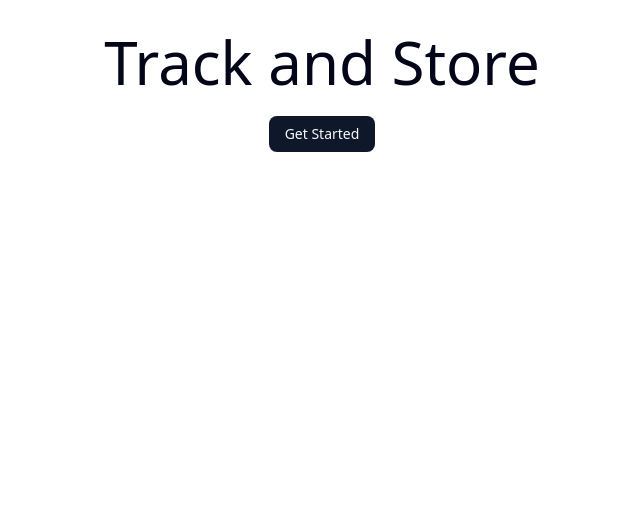
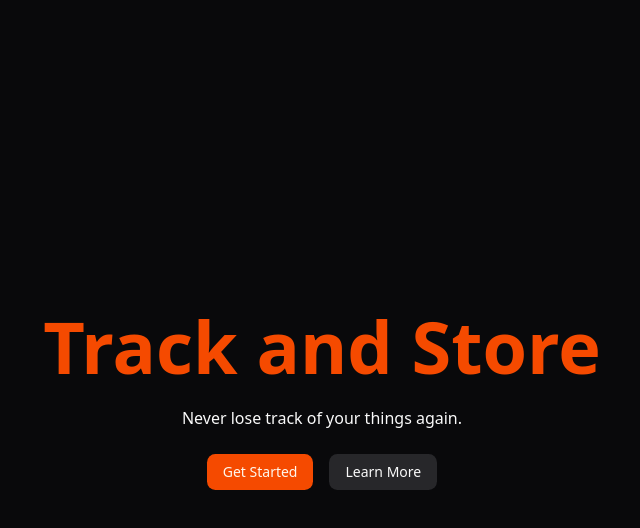
Before and after one commit to Murky-dev/TrackAndStore-WebUI, a React (Vite) app: page / in a window 1280 px wide. Shown: the top 528 px of the page, without its empty margins (318-958 px from the left). Built offline with nearby package versions, Linux system fonts and the light colour scheme.

Commit message:
Added a suitable shadcn theme.
Dark-only orange for now!  We can add in the light variant with a toggle in a future phase.

Created a more suitable landing page - it'll do for now!

```diff
--- a/src/App.css
+++ b/src/App.css
@@ -1,6 +1,6 @@
 #root {
   max-width: 1280px;
   margin: 0 auto;
-  padding: 2rem;
+  padding: 0;
   text-align: center;
 }
--- a/src/App.tsx
+++ b/src/App.tsx
@@ -5,8 +5,16 @@ function App() {
 
   return (
     <>
-      <h1 className="text-6xl">Track and Store</h1>
-      <Button className="mt-6">Get Started</Button>
+      <div className="flex flex-col items-center justify-center h-screen">
+        <div>
+          <h1 className="text-primary text-5xl xl:text-7xl font-bold">Track and Store</h1>
+          <p className="m-6">Never lose track of your things again.</p>
+          <div className="mt-6">
+            <Button className="mr-4">Get Started</Button>
+            <Button variant={'secondary'}>Learn More</Button>
+          </div>
+        </div>
+      </div>
     </>
   )
 }
--- a/src/index.css
+++ b/src/index.css
@@ -1,7 +1,5 @@
 @import "tailwindcss";
 @import "tw-animate-css";
-
-@custom-variant dark (&:is(.dark *));
 
 @theme inline {
   --radius-sm: calc(var(--radius) - 4px);
@@ -42,72 +40,38 @@
 }
 
 :root {
-  --radius: 0.625rem;
-  --background: oklch(1 0 0);
-  --foreground: oklch(0.129 0.042 264.695);
-  --card: oklch(1 0 0);
-  --card-foreground: oklch(0.129 0.042 264.695);
-  --popover: oklch(1 0 0);
-  --popover-foreground: oklch(0.129 0.042 264.695);
-  --primary: oklch(0.208 0.042 265.755);
-  --primary-foreground: oklch(0.984 0.003 247.858);
-  --secondary: oklch(0.968 0.007 247.896);
-  --secondary-foreground: oklch(0.208 0.042 265.755);
-  --muted: oklch(0.968 0.007 247.896);
-  --muted-foreground: oklch(0.554 0.046 257.417);
-  --accent: oklch(0.968 0.007 247.896);
-  --accent-foreground: oklch(0.208 0.042 265.755);
-  --destructive: oklch(0.577 0.245 27.325);
-  --border: oklch(0.929 0.013 255.508);
-  --input: oklch(0.929 0.013 255.508);
-  --ring: oklch(0.704 0.04 256.788);
-  --chart-1: oklch(0.646 0.222 41.116);
-  --chart-2: oklch(0.6 0.118 184.704);
-  --chart-3: oklch(0.398 0.07 227.392);
-  --chart-4: oklch(0.828 0.189 84.429);
-  --chart-5: oklch(0.769 0.188 70.08);
-  --sidebar: oklch(0.984 0.003 247.858);
-  --sidebar-foreground: oklch(0.129 0.042 264.695);
-  --sidebar-primary: oklch(0.208 0.042 265.755);
-  --sidebar-primary-foreground: oklch(0.984 0.003 247.858);
-  --sidebar-accent: oklch(0.968 0.007 247.896);
-  --sidebar-accent-foreground: oklch(0.208 0.042 265.755);
-  --sidebar-border: oklch(0.929 0.013 255.508);
-  --sidebar-ring: oklch(0.704 0.04 256.788);
-}
-
-.dark {
-  --background: oklch(0.129 0.042 264.695);
-  --foreground: oklch(0.984 0.003 247.858);
-  --card: oklch(0.208 0.042 265.755);
-  --card-foreground: oklch(0.984 0.003 247.858);
-  --popover: oklch(0.208 0.042 265.755);
-  --popover-foreground: oklch(0.984 0.003 247.858);
-  --primary: oklch(0.929 0.013 255.508);
-  --primary-foreground: oklch(0.208 0.042 265.755);
-  --secondary: oklch(0.279 0.041 260.031);
-  --secondary-foreground: oklch(0.984 0.003 247.858);
-  --muted: oklch(0.279 0.041 260.031);
-  --muted-foreground: oklch(0.704 0.04 256.788);
-  --accent: oklch(0.279 0.041 260.031);
-  --accent-foreground: oklch(0.984 0.003 247.858);
+  --radius: 0.65rem;
+  --background: oklch(0.141 0.005 285.823);
+  --foreground: oklch(0.985 0 0);
+  --card: oklch(0.21 0.006 285.885);
+  --card-foreground: oklch(0.985 0 0);
+  --popover: oklch(0.21 0.006 285.885);
+  --popover-foreground: oklch(0.985 0 0);
+  --primary: oklch(0.646 0.222 41.116);
+  --primary-foreground: oklch(0.98 0.016 73.684);
+  --secondary: oklch(0.274 0.006 286.033);
+  --secondary-foreground: oklch(0.985 0 0);
+  --muted: oklch(0.274 0.006 286.033);
+  --muted-foreground: oklch(0.705 0.015 286.067);
+  --accent: oklch(0.274 0.006 286.033);
+  --accent-foreground: oklch(0.985 0 0);
   --destructive: oklch(0.704 0.191 22.216);
   --border: oklch(1 0 0 / 10%);
   --input: oklch(1 0 0 / 15%);
-  --ring: oklch(0.551 0.027 264.364);
+  --ring: oklch(0.646 0.222 41.116);
   --chart-1: oklch(0.488 0.243 264.376);
   --chart-2: oklch(0.696 0.17 162.48);
   --chart-3: oklch(0.769 0.188 70.08);
   --chart-4: oklch(0.627 0.265 303.9);
   --chart-5: oklch(0.645 0.246 16.439);
-  --sidebar: oklch(0.208 0.042 265.755);
-  --sidebar-foreground: oklch(0.984 0.003 247.858);
-  --sidebar-primary: oklch(0.488 0.243 264.376);
-  --sidebar-primary-foreground: oklch(0.984 0.003 247.858);
-  --sidebar-accent: oklch(0.279 0.041 260.031);
-  --sidebar-accent-foreground: oklch(0.984 0.003 247.858);
+  --sidebar: oklch(0.21 0.006 285.885);
+  --sidebar-foreground: oklch(0.985 0 0);
+  --sidebar-primary: oklch(0.646 0.222 41.116);
+  --sidebar-primary-foreground: oklch(0.98 0.016 73.684);
+  --sidebar-accent: oklch(0.274 0.006 286.033);
+  --sidebar-accent-foreground: oklch(0.985 0 0);
   --sidebar-border: oklch(1 0 0 / 10%);
-  --sidebar-ring: oklch(0.551 0.027 264.364);
+  --sidebar-ring: oklch(0.646 0.222 41.116);
 }
 
 @layer base {
```
